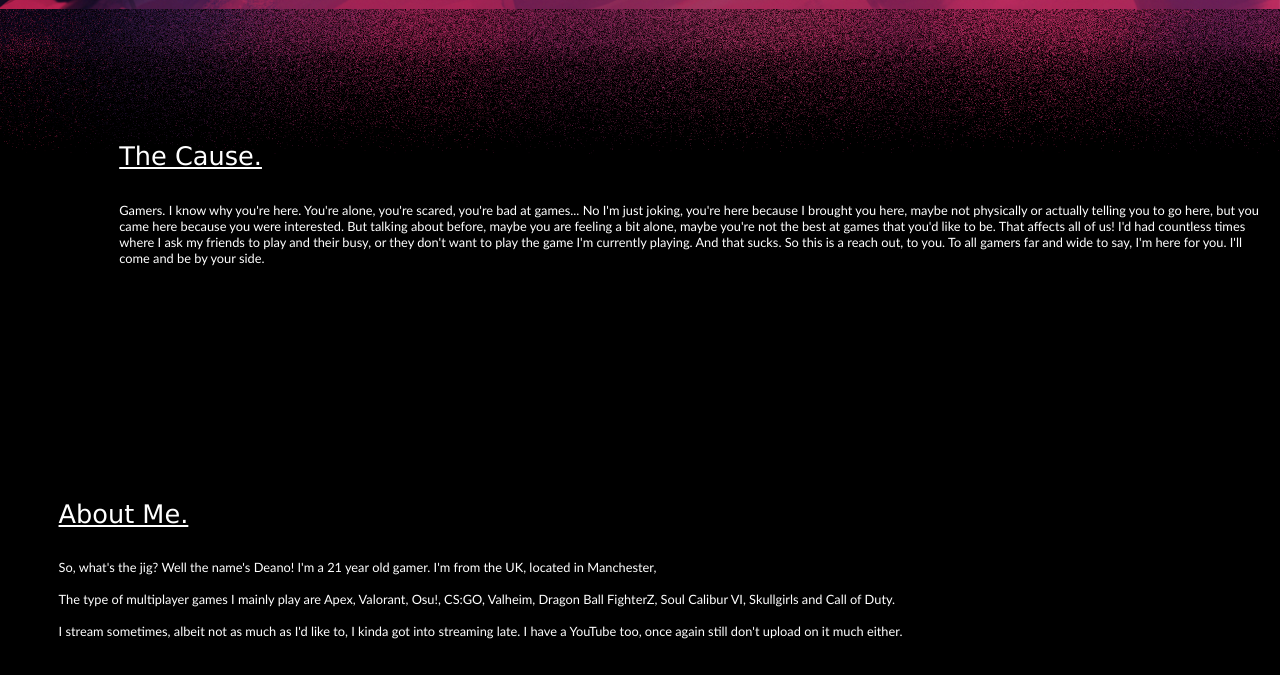
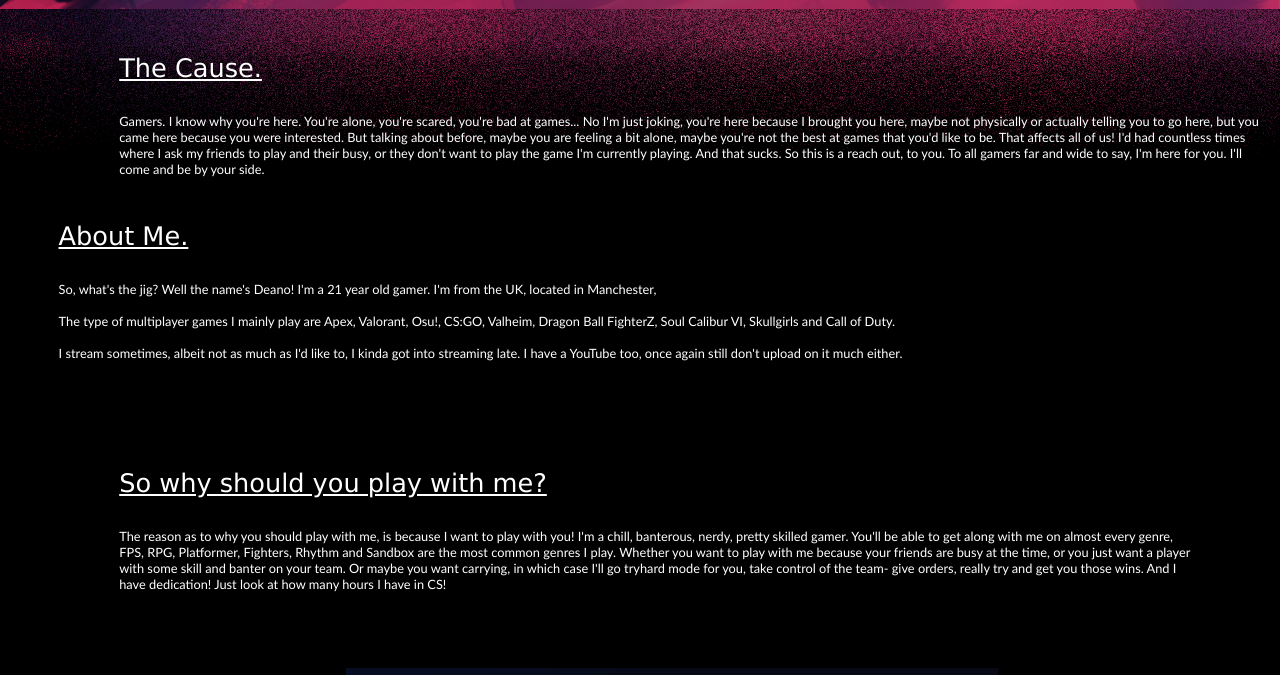
Before and after one commit to ihaschezburga/ihaschezburga.github.io, a plain HTML site: page index.html in a window 1280 px wide. Shown: the part 79-754 px from the top of the page. Drawn offline with Linux system fonts and the light colour scheme.

Commit message:
changed display of text to block

```diff
--- a/index.html
+++ b/index.html
@@ -19,9 +19,9 @@
 <body>
 
 
-<div class="row">
+<div style="display: block; margin-top: 8%;" class="row">
     <div class="textcolumn">
-        <div style="padding: 0; margin-bottom: auto; margin-top: 15%; margin-left: 5%;" class="container">
+        <div style="padding: 0; margin-bottom: auto; margin-left: 5%;" class="container">
             <div>
             <p style="font-family: Verdana, Geneva, Tahoma, sans-serif; padding: 5px; position: relative; color: white; text-decoration: underline; padding-left: 4%; font-size: 2vw;">The Cause.</p>
             <p style="font-family:'Gill Sans', 'Gill Sans MT', Calibri, 'Trebuchet MS', sans-serif; position: relative; color: white; padding-left: 4%; margin-right: auto; font-size: 1vw;">
@@ -33,7 +33,7 @@
         </div>
     </div>
     <div class="textcolumn">
-        <div style="padding: 0; margin-bottom: auto; margin-right: auto; margin-top: 15%; margin-left: 5%;" class="container">
+        <div style="padding: 0; margin-bottom: auto; margin-right: auto; margin-left: 5%;" class="container">
             </div>
             <p style="font-family: Verdana, Geneva, Tahoma, sans-serif; padding: 5px; position: relative; color: white; text-decoration: underline; padding-left: 4%; font-size: 2vw;">About Me.</p>
             <p style="font-family:'Gill Sans', 'Gill Sans MT', Calibri, 'Trebuchet MS', sans-serif; position: relative; color: white; padding-left: 4%; margin-right: auto; font-size: 1vw;">
```
